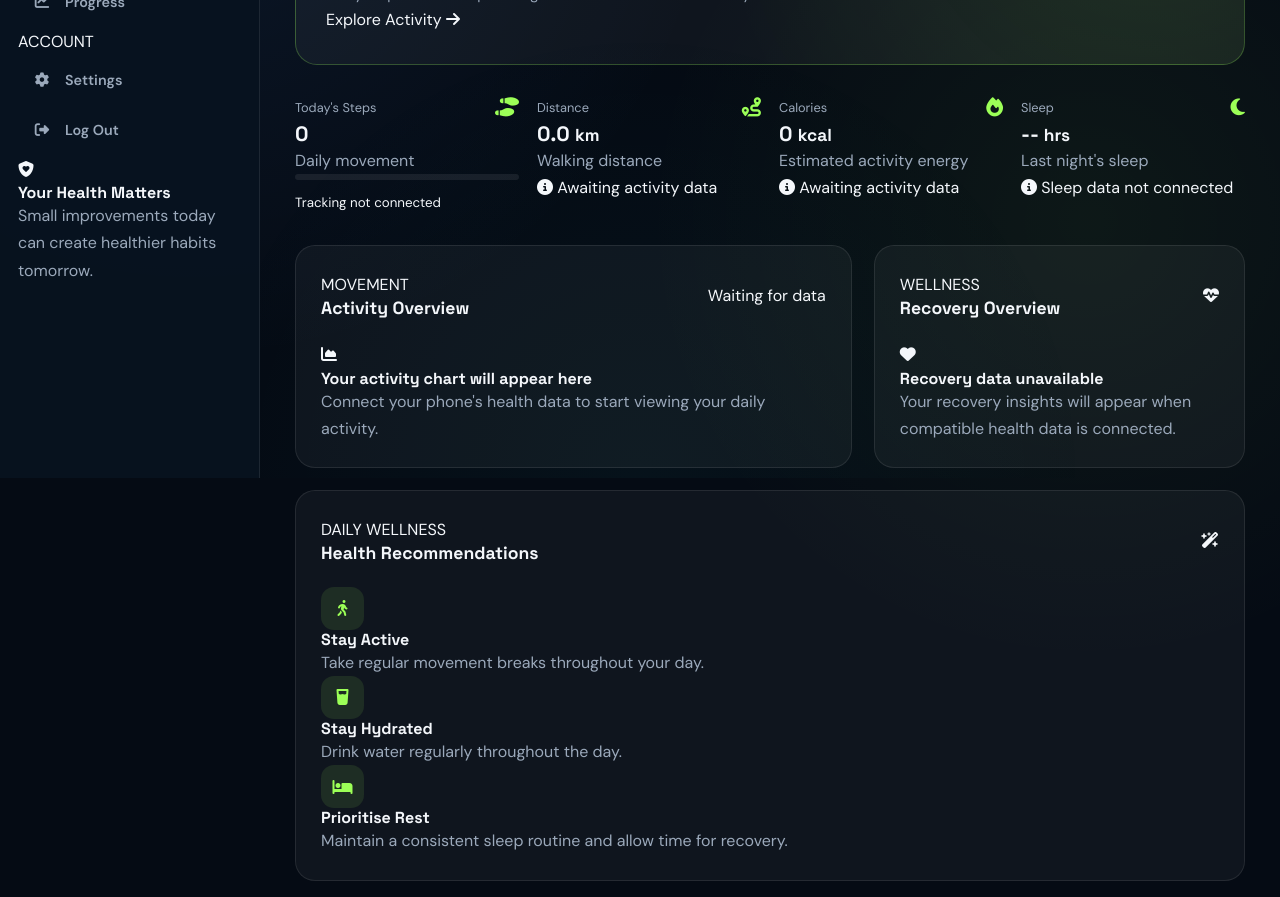
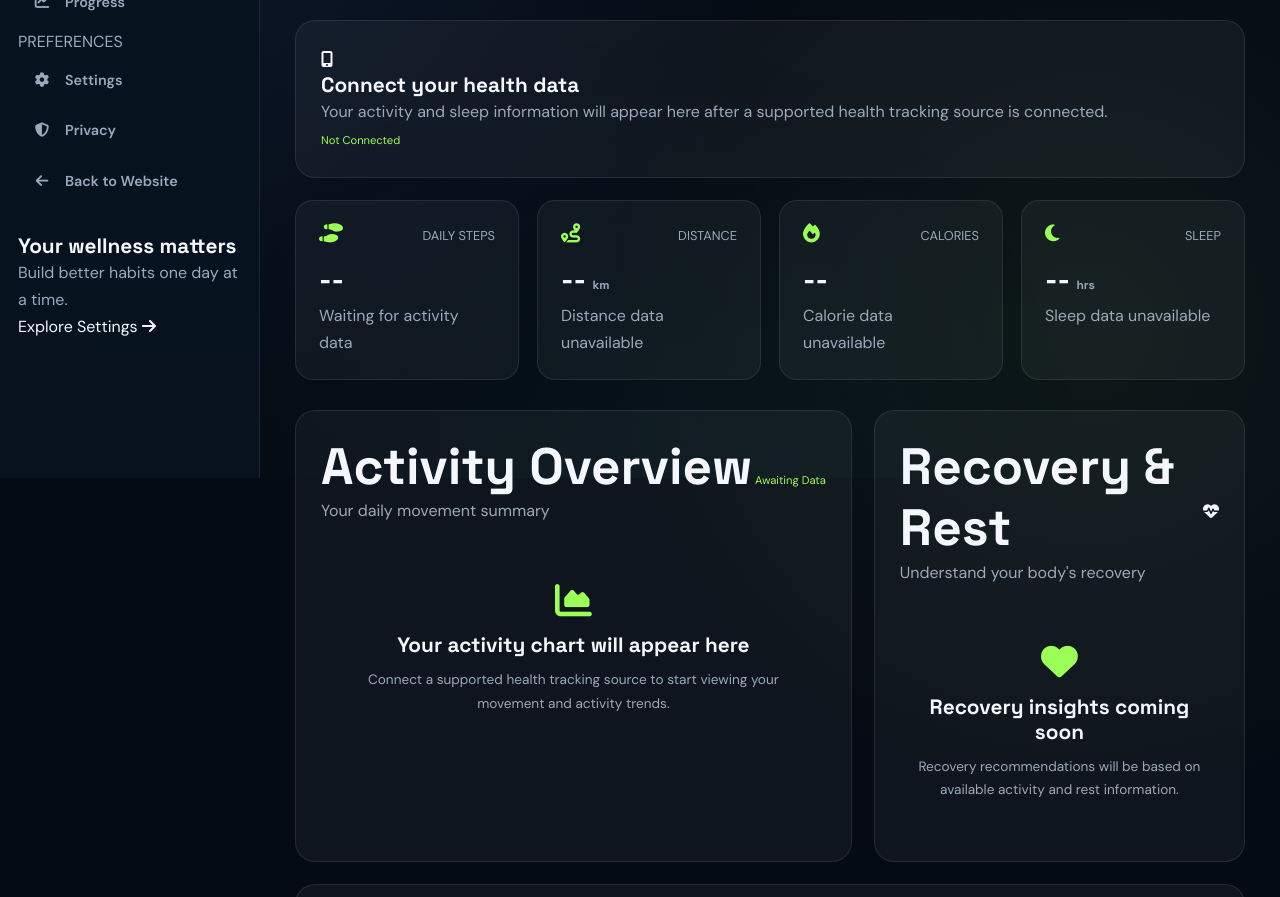
Before and after one commit to hamzatabduullahi-star/fitgenius, a plain HTML site: page dashboard.html in a window 1280 px wide. Shown: the part 322-1219 px from the top of the page. Drawn offline with Linux system fonts and the light colour scheme; files that its build step writes are made by us from their sources; files whose address does not match are found by name.

Commit message:
Update dashboard.html

```diff
--- a/dashboard.html
+++ b/dashboard.html
@@ -1,415 +1,456 @@
 <!DOCTYPE html>
 <html lang="en">
-
 <head>
     <meta charset="UTF-8">
     <meta name="viewport" content="width=device-width, initial-scale=1.0">
 
     <title>Dashboard | FitGenius</title>
-
-    <meta name="description" content="Your personal FitGenius health and fitness dashboard.">
-
-    <link rel="stylesheet" href="css/style.css">
+    <meta name="description" content="Your personal FitGenius fitness and wellness dashboard.">
 
     <link rel="preconnect" href="https://fonts.googleapis.com">
     <link rel="preconnect" href="https://fonts.gstatic.com" crossorigin>
 
-    <link href="https://fonts.googleapis.com/css2?family=DM+Sans:wght@400;500;600;700&family=Space+Grotesk:wght@400;500;600;700&display=swap" rel="stylesheet">
+    <link href="https://fonts.googleapis.com/css2?family=DM+Sans:wght@400;500;600;700;800&family=Space+Grotesk:wght@400;500;600;700&display=swap" rel="stylesheet">
 
     <link rel="stylesheet" href="https://cdnjs.cloudflare.com/ajax/libs/font-awesome/6.5.2/css/all.min.css">
+
+    <link rel="stylesheet" href="css/style.css">
 </head>
 
 <body class="dashboard-page">
 
+    <div class="dashboard-layout">
+
         <!-- SIDEBAR -->
-
         <aside class="dashboard-sidebar" id="dashboardSidebar">
 
             <a href="index.html" class="logo">
                 <span class="logo-icon">
                     <i class="fa-solid fa-heart-pulse"></i>
                 </span>
-            Fit<span>Genius</span>
+                <span>Fit<span class="logo-highlight">Genius</span></span>
             </a>
 
-        <div class="sidebar-label">MENU</div>
+            <div class="sidebar-section">
+                <p class="sidebar-label">MAIN MENU</p>
 
                 <nav class="sidebar-navigation">
 
-            <a href="#overview" class="sidebar-link active">
+                    <a href="dashboard.html" class="sidebar-link active">
                         <i class="fa-solid fa-house"></i>
-                Overview
+                        <span>Dashboard</span>
                     </a>
 
                     <a href="#activity" class="sidebar-link">
                         <i class="fa-solid fa-person-walking"></i>
-                Activity
+                        <span>Activity</span>
                     </a>
 
                     <a href="#sleep" class="sidebar-link">
                         <i class="fa-solid fa-moon"></i>
-                Sleep
+                        <span>Sleep</span>
                     </a>
 
                     <a href="#recovery" class="sidebar-link">
                         <i class="fa-solid fa-heart-pulse"></i>
-                Recovery
+                        <span>Recovery</span>
                     </a>
 
                     <a href="#progress" class="sidebar-link">
                         <i class="fa-solid fa-chart-line"></i>
-                Progress
+                        <span>Progress</span>
                     </a>
 
                 </nav>
+            </div>
 
-        <div class="sidebar-label">ACCOUNT</div>
+
+            <div class="sidebar-section">
+                <p class="sidebar-label">PREFERENCES</p>
 
                 <nav class="sidebar-navigation">
 
-            <a href="#settings" class="sidebar-link">
+                    <a href="settings.html" class="sidebar-link">
                         <i class="fa-solid fa-gear"></i>
-                Settings
+                        <span>Settings</span>
+                    </a>
+
+                    <a href="privacy.html" class="sidebar-link">
+                        <i class="fa-solid fa-shield-halved"></i>
+                        <span>Privacy</span>
                     </a>
 
                     <a href="index.html" class="sidebar-link">
-                <i class="fa-solid fa-right-from-bracket"></i>
-                Log Out
+                        <i class="fa-solid fa-arrow-left"></i>
+                        <span>Back to Website</span>
                     </a>
 
                 </nav>
+            </div>
+
 
             <div class="sidebar-bottom">
+                <div class="sidebar-upgrade-card">
+                    <div class="upgrade-icon">
+                        <i class="fa-solid fa-sparkles"></i>
+                    </div>
 
-            <div class="sidebar-support">
-                <i class="fa-solid fa-shield-heart"></i>
-
-                <h4>Your Health Matters</h4>
+                    <h3>Your wellness matters</h3>
 
                     <p>
-                    Small improvements today can create
-                    healthier habits tomorrow.
+                        Build better habits one day at a time.
                     </p>
+
+                    <a href="settings.html" class="upgrade-link">
+                        Explore Settings
+                        <i class="fa-solid fa-arrow-right"></i>
+                    </a>
                 </div>
-
             </div>
 
         </aside>
 
 
         <!-- MAIN CONTENT -->
-
-    <main class="dashboard-main" id="overview">
+        <main class="dashboard-main">
 
             <!-- TOPBAR -->
-
             <header class="dashboard-topbar">
 
-            <button class="dashboard-menu-toggle" id="dashboardMenuToggle"
-                aria-label="Open dashboard menu">
+                <div class="topbar-left">
+
+                    <button
+                        class="dashboard-menu-toggle"
+                        id="dashboardMenuToggle"
+                        type="button"
+                        aria-label="Open dashboard menu"
+                        aria-expanded="false"
+                    >
                         <i class="fa-solid fa-bars"></i>
                     </button>
 
-            <div class="dashboard-heading">
-
-                <span class="dashboard-date" id="dashboardDate">
-                    YOUR HEALTH OVERVIEW
-                </span>
-
-                <h1>Dashboard</h1>
+                    <div>
+                        <p class="topbar-date" id="dashboardDate">
+                            Your personal dashboard
+                        </p>
+                    </div>
 
                 </div>
 
-            <div class="dashboard-user-actions">
 
-                <button class="notification-button" id="notificationButton"
-                    aria-label="Notifications">
+                <div class="topbar-actions">
+
+                    <button
+                        class="notification-button"
+                        id="notificationButton"
+                        type="button"
+                        aria-label="Notifications"
+                    >
                         <i class="fa-regular fa-bell"></i>
                         <span class="notification-dot"></span>
                     </button>
 
-                <div class="dashboard-user">
+                    <a href="settings.html" class="dashboard-profile">
+                        <span class="profile-avatar">
+                            <i class="fa-solid fa-user"></i>
+                        </span>
 
-                    <div class="user-avatar">
-                        <i class="fa-solid fa-user"></i>
-                    </div>
+                        <span class="profile-details">
+                            <strong>My Account</strong>
+                            <small>Personal profile</small>
+                        </span>
 
-                    <div>
-                        <strong id="dashboardUserName">Guest User</strong>
-                        <small>FitGenius Member</small>
-                    </div>
-
-                </div>
+                        <i class="fa-solid fa-chevron-down"></i>
+                    </a>
 
                 </div>
 
             </header>
 
 
-        <!-- WELCOME SECTION -->
-
+            <!-- WELCOME -->
             <section class="dashboard-welcome">
 
                 <div>
+                    <span class="section-tag">
+                        <i class="fa-solid fa-sun"></i>
+                        YOUR WELLNESS SPACE
+                    </span>
 
-                <span class="section-tag">YOUR JOURNEY CONTINUES</span>
-
-                <h2>
-                    Hello, <span id="welcomeName">Champion</span> 👋
-                </h2>
+                    <h1>Welcome to <span class="text-highlight">FitGenius</span></h1>
 
                     <p>
-                    Every step counts. Keep moving towards
-                    a healthier version of yourself.
+                        Your journey towards better health starts with
+                        understanding your daily habits.
                     </p>
-
                 </div>
 
-            <a href="#activity" class="dashboard-action-button">
-                Explore Activity
-                <i class="fa-solid fa-arrow-right"></i>
+                <a href="settings.html" class="btn btn-primary">
+                    <i class="fa-solid fa-gear"></i>
+                    Manage Profile
                 </a>
 
             </section>
 
 
-        <!-- HEALTH STATISTICS -->
+            <!-- CONNECTION STATUS -->
+            <section class="dashboard-panel connection-panel">
 
-        <section class="dashboard-stats" id="activity">
-
-            <div class="dashboard-stat-card">
-
-                <div class="stat-card-top">
-                    <span>Today's Steps</span>
-
-                    <div class="stat-icon green">
-                        <i class="fa-solid fa-shoe-prints"></i>
-                    </div>
+                <div class="connection-icon">
+                    <i class="fa-solid fa-mobile-screen-button"></i>
                 </div>
 
-                <h3 id="stepsValue">0</h3>
+                <div class="connection-content">
+                    <h3>Connect your health data</h3>
 
-                <p>Daily movement</p>
-
-                <div class="stat-progress">
-                    <div class="progress-track">
-                        <div class="progress-fill" style="width: 0%"></div>
+                    <p>
+                        Your activity and sleep information will appear here
+                        after a supported health tracking source is connected.
+                    </p>
                 </div>
 
-                    <small>Tracking not connected</small>
-                </div>
-
-            </div>
-
-
-            <div class="dashboard-stat-card">
-
-                <div class="stat-card-top">
-                    <span>Distance</span>
-
-                    <div class="stat-icon cyan">
-                        <i class="fa-solid fa-route"></i>
-                    </div>
-                </div>
-
-                <h3 id="distanceValue">0.0 <small>km</small></h3>
-
-                <p>Walking distance</p>
-
-                <div class="stat-status">
-                    <i class="fa-solid fa-circle-info"></i>
-                    Awaiting activity data
-                </div>
-
-            </div>
-
-
-            <div class="dashboard-stat-card">
-
-                <div class="stat-card-top">
-                    <span>Calories</span>
-
-                    <div class="stat-icon orange">
-                        <i class="fa-solid fa-fire"></i>
-                    </div>
-                </div>
-
-                <h3 id="caloriesValue">0 <small>kcal</small></h3>
-
-                <p>Estimated activity energy</p>
-
-                <div class="stat-status">
-                    <i class="fa-solid fa-circle-info"></i>
-                    Awaiting activity data
-                </div>
-
-            </div>
-
-
-            <div class="dashboard-stat-card" id="sleep">
-
-                <div class="stat-card-top">
-                    <span>Sleep</span>
-
-                    <div class="stat-icon purple">
-                        <i class="fa-solid fa-moon"></i>
-                    </div>
-                </div>
-
-                <h3 id="sleepValue">-- <small>hrs</small></h3>
-
-                <p>Last night's sleep</p>
-
-                <div class="stat-status">
-                    <i class="fa-solid fa-circle-info"></i>
-                    Sleep data not connected
-                </div>
-
-            </div>
+                <span class="settings-badge">
+                    Not Connected
+                </span>
 
             </section>
 
 
-        <!-- ACTIVITY AND RECOVERY -->
+            <!-- STATISTICS -->
+            <section class="dashboard-stats" id="activity">
 
+                <article class="stat-card">
+
+                    <div class="stat-card-top">
+                        <span class="stat-icon green">
+                            <i class="fa-solid fa-shoe-prints"></i>
+                        </span>
+
+                        <span class="stat-label">DAILY STEPS</span>
+                    </div>
+
+                    <h2>--</h2>
+
+                    <p>Waiting for activity data</p>
+
+                    <div class="stat-progress">
+                        <div class="stat-progress-bar"></div>
+                    </div>
+
+                </article>
+
+
+                <article class="stat-card">
+
+                    <div class="stat-card-top">
+                        <span class="stat-icon cyan">
+                            <i class="fa-solid fa-route"></i>
+                        </span>
+
+                        <span class="stat-label">DISTANCE</span>
+                    </div>
+
+                    <h2>-- <small>km</small></h2>
+
+                    <p>Distance data unavailable</p>
+
+                    <div class="stat-progress">
+                        <div class="stat-progress-bar"></div>
+                    </div>
+
+                </article>
+
+
+                <article class="stat-card">
+
+                    <div class="stat-card-top">
+                        <span class="stat-icon purple">
+                            <i class="fa-solid fa-fire"></i>
+                        </span>
+
+                        <span class="stat-label">CALORIES</span>
+                    </div>
+
+                    <h2>--</h2>
+
+                    <p>Calorie data unavailable</p>
+
+                    <div class="stat-progress">
+                        <div class="stat-progress-bar"></div>
+                    </div>
+
+                </article>
+
+
+                <article class="stat-card" id="sleep">
+
+                    <div class="stat-card-top">
+                        <span class="stat-icon blue">
+                            <i class="fa-solid fa-moon"></i>
+                        </span>
+
+                        <span class="stat-label">SLEEP</span>
+                    </div>
+
+                    <h2>-- <small>hrs</small></h2>
+
+                    <p>Sleep data unavailable</p>
+
+                    <div class="stat-progress">
+                        <div class="stat-progress-bar"></div>
+                    </div>
+
+                </article>
+
+            </section>
+
+
+            <!-- DASHBOARD GRID -->
             <section class="dashboard-grid">
 
-            <!-- ACTIVITY PANEL -->
-
-            <div class="dashboard-panel">
+                <!-- ACTIVITY OVERVIEW -->
+                <article class="dashboard-panel activity-panel" id="progress">
 
                     <div class="panel-heading">
 
                         <div>
-                        <span class="panel-subtitle">MOVEMENT</span>
-                        <h3>Activity Overview</h3>
+                            <h2>Activity Overview</h2>
+                            <p>Your daily movement summary</p>
                         </div>
 
-                    <span class="live-status">
-                        <span></span>
-                        Waiting for data
+                        <span class="settings-badge">
+                            Awaiting Data
                         </span>
 
                     </div>
 
-                <div class="activity-placeholder">
+                    <div class="empty-state">
 
-                    <div class="activity-placeholder-icon">
+                        <div class="empty-state-icon">
                             <i class="fa-solid fa-chart-area"></i>
                         </div>
 
-                    <h4>Your activity chart will appear here</h4>
+                        <h3>Your activity chart will appear here</h3>
 
                         <p>
-                        Connect your phone's health data to
-                        start viewing your daily activity.
+                            Connect a supported health tracking source
+                            to start viewing your movement and activity trends.
                         </p>
 
                     </div>
 
-            </div>
+                </article>
 
 
-            <!-- RECOVERY PANEL -->
-
-            <div class="dashboard-panel" id="recovery">
+                <!-- RECOVERY -->
+                <article class="dashboard-panel recovery-panel" id="recovery">
 
                     <div class="panel-heading">
 
                         <div>
-                        <span class="panel-subtitle">WELLNESS</span>
-                        <h3>Recovery Overview</h3>
+                            <h2>Recovery & Rest</h2>
+                            <p>Understand your body's recovery</p>
                         </div>
 
                         <i class="fa-solid fa-heart-pulse panel-heading-icon"></i>
 
                     </div>
 
-                <div class="recovery-content">
+                    <div class="empty-state">
 
-                    <div class="recovery-circle">
+                        <div class="empty-state-icon">
                             <i class="fa-solid fa-heart"></i>
                         </div>
 
-                    <h4>Recovery data unavailable</h4>
+                        <h3>Recovery insights coming soon</h3>
 
                         <p>
-                        Your recovery insights will appear
-                        when compatible health data is connected.
+                            Recovery recommendations will be based on
+                            available activity and rest information.
                         </p>
 
                     </div>
 
-            </div>
+                </article>
 
             </section>
 
 
             <!-- RECOMMENDATIONS -->
-
             <section class="dashboard-panel recommendations-panel">
 
                 <div class="panel-heading">
 
                     <div>
-                    <span class="panel-subtitle">DAILY WELLNESS</span>
-                    <h3>Health Recommendations</h3>
+                        <h2>Wellness Recommendations</h2>
+                        <p>Simple habits for a healthier lifestyle</p>
                     </div>
 
-                <i class="fa-solid fa-wand-magic-sparkles panel-heading-icon"></i>
+                    <i class="fa-solid fa-lightbulb panel-heading-icon"></i>
 
                 </div>
 
-            <div class="recommendation-grid">
 
-                <div class="recommendation-card">
+                <div class="recommendation-list">
 
-                    <div class="recommendation-icon green">
-                        <i class="fa-solid fa-person-walking"></i>
-                    </div>
+                    <div class="recommendation-item">
+
+                        <span class="recommendation-icon">
+                            <i class="fa-solid fa-droplet"></i>
+                        </span>
 
                         <div>
-                        <h4>Stay Active</h4>
-
+                            <h3>Stay Hydrated</h3>
                             <p>
-                            Take regular movement breaks
-                            throughout your day.
+                                Drink water regularly throughout the day.
                             </p>
                         </div>
 
                     </div>
 
 
-                <div class="recommendation-card">
+                    <div class="recommendation-item">
 
-                    <div class="recommendation-icon cyan">
-                        <i class="fa-solid fa-glass-water"></i>
-                    </div>
+                        <span class="recommendation-icon">
+                            <i class="fa-solid fa-person-walking"></i>
+                        </span>
 
                         <div>
-                        <h4>Stay Hydrated</h4>
-
+                            <h3>Keep Moving</h3>
                             <p>
-                            Drink water regularly throughout
-                            the day.
+                                Take comfortable movement breaks during the day.
                             </p>
                         </div>
 
                     </div>
 
 
-                <div class="recommendation-card">
+                    <div class="recommendation-item">
 
-                    <div class="recommendation-icon purple">
+                        <span class="recommendation-icon">
                             <i class="fa-solid fa-bed"></i>
+                        </span>
+
+                        <div>
+                            <h3>Prioritise Rest</h3>
+                            <p>
+                                Maintain a consistent sleep schedule where possible.
+                            </p>
                         </div>
 
+                    </div>
+
+
+                    <div class="recommendation-item">
+
+                        <span class="recommendation-icon">
+                            <i class="fa-solid fa-spa"></i>
+                        </span>
+
                         <div>
-                        <h4>Prioritise Rest</h4>
-
+                            <h3>Take Time to Relax</h3>
                             <p>
-                            Maintain a consistent sleep routine
-                            and allow time for recovery.
+                                Make time for relaxation and recovery.
                             </p>
                         </div>
 
@@ -420,51 +461,28 @@
             </section>
 
 
-        <!-- PROGRESS -->
-
-        <section class="dashboard-panel progress-panel" id="progress">
-
-            <div class="panel-heading">
-
-                <div>
-                    <span class="panel-subtitle">YOUR DEVELOPMENT</span>
-                    <h3>Fitness Progress</h3>
-                </div>
-
-                <i class="fa-solid fa-trophy panel-heading-icon"></i>
-
-            </div>
-
-            <div class="progress-empty">
-
-                <i class="fa-solid fa-chart-line"></i>
-
-                <h4>Your progress starts here</h4>
-
-                <p>
-                    Your achievements and fitness history
-                    will be displayed once tracking is connected.
-                </p>
-
-            </div>
-
-        </section>
-
-
             <!-- FOOTER -->
-
             <footer class="dashboard-footer">
 
                 <p>
-                © <span id="dashboardYear"></span>
-                FitGenius. Understand Your Body. Improve Your Life.
+                    &copy; <span id="dashboardYear">2026</span>
+                    FitGenius. Built for a healthier tomorrow.
                 </p>
+
+                <div>
+                    <a href="privacy.html">Privacy</a>
+                    <a href="terms.html">Terms</a>
+                    <a href="index.html">Website</a>
+                </div>
 
             </footer>
 
         </main>
 
+    </div>
 
+
+    <!-- JAVASCRIPT -->
     <script src="js/script.js"></script>
 
 </body>
```
Lines whose indentation alone changed are shown as unchanged.
